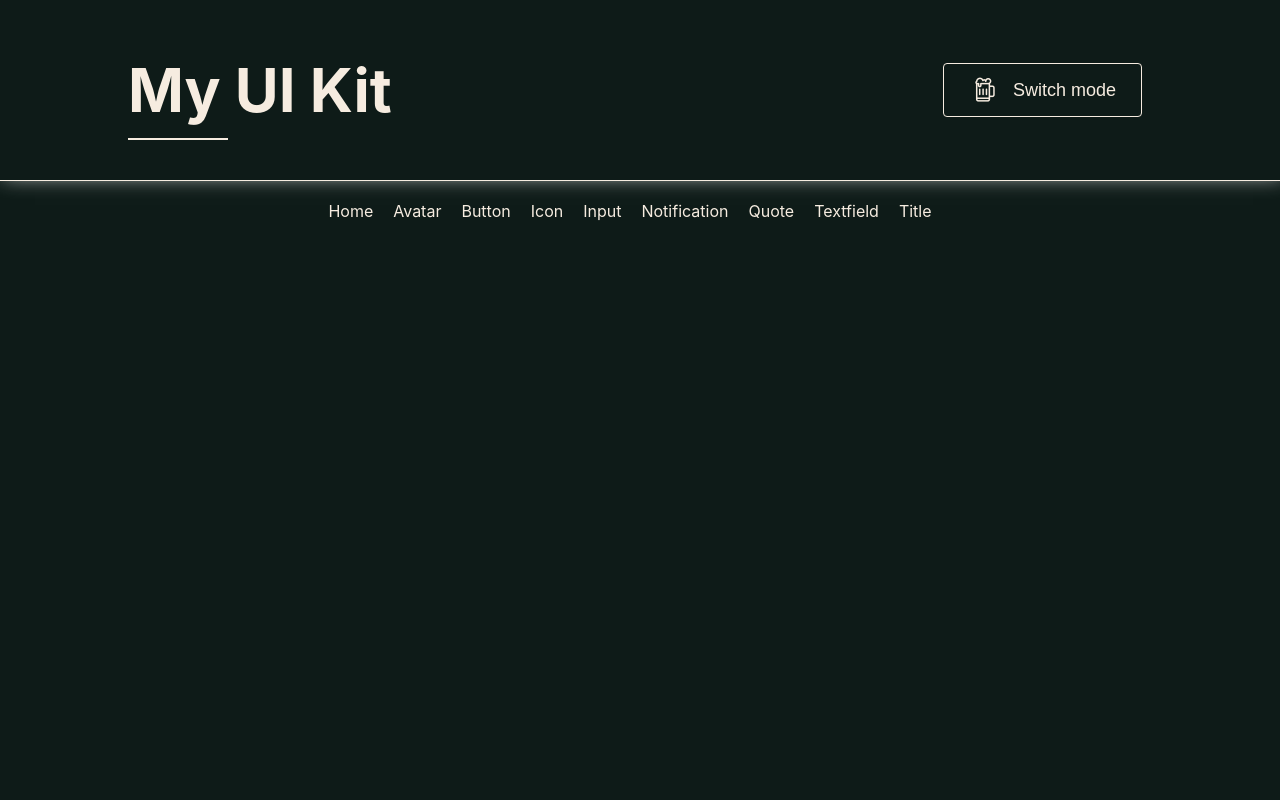
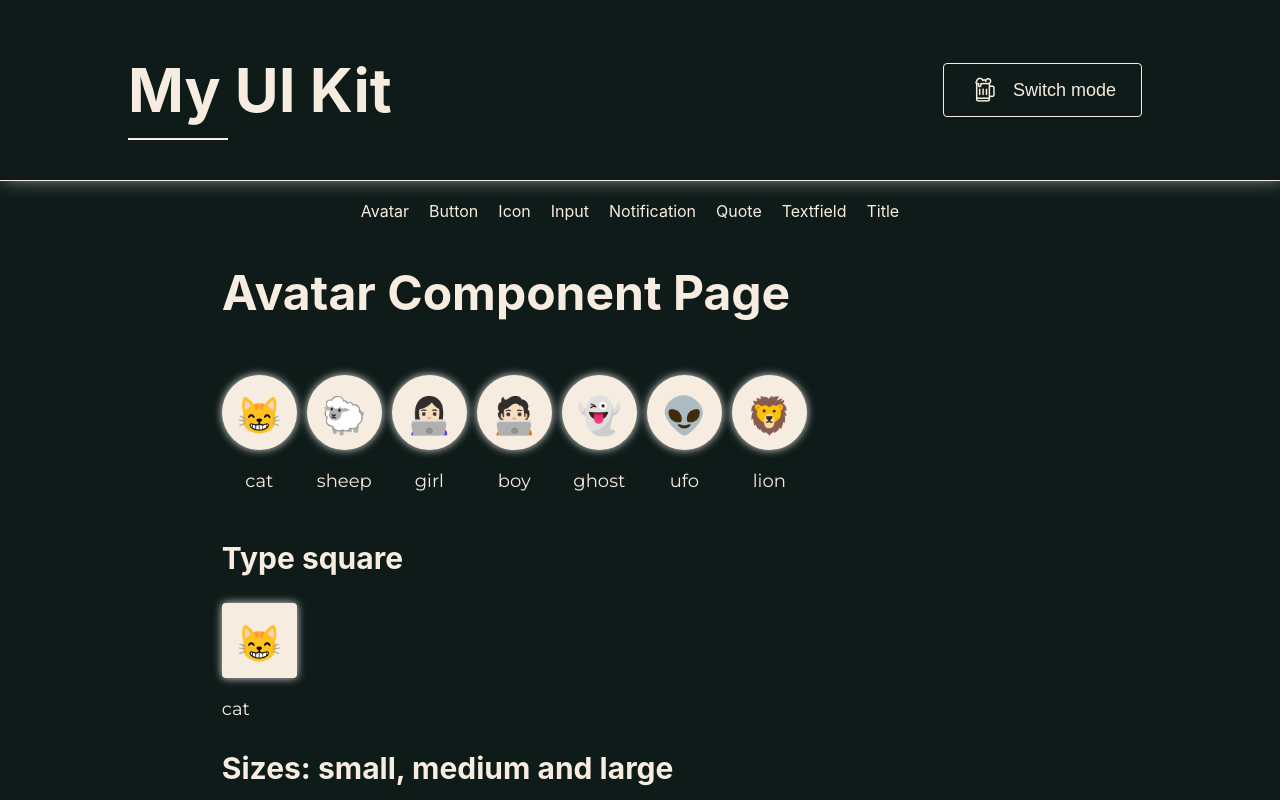
Before and after one commit to kristinaklyap/ui-kit, a React (Create React App) app: page / in a window 1280 px wide. Shown: the top 800 px of the page. Built offline with nearby package versions, Linux system fonts and the light colour scheme; the HTML template or start-up script is replaced by a standard one.

Commit message:
add github pages support

```diff
--- a/package.json
+++ b/package.json
@@ -2,10 +2,12 @@
   "name": "ui-kit",
   "version": "0.1.0",
   "private": true,
+  "homepage": "https://kristinaklyap.github.io/ui-kit",
   "dependencies": {
     "@testing-library/jest-dom": "^5.16.5",
     "@testing-library/react": "^13.4.0",
     "@testing-library/user-event": "^13.5.0",
+    "gh-pages": "^4.0.0",
     "react": "^18.2.0",
     "react-dom": "^18.2.0",
     "react-router-dom": "^6.4.3",
@@ -18,7 +20,9 @@
     "test": "react-scripts test",
     "eject": "react-scripts eject",
     "storybook": "start-storybook -p 6006 -s public",
-    "build-storybook": "build-storybook -s public"
+    "build-storybook": "build-storybook -s public",
+    "predeploy": "npm run build",
+    "deploy": "gh-pages -d build"
   },
   "eslintConfig": {
     "extends": [
--- a/src/App.js
+++ b/src/App.js
@@ -35,8 +35,8 @@ function App() {
       <Header changeThemeHandler={changeThemeHandler} />
       <main>
         <Routes>
-          <Route index path="/" element={<Homepage />} />
-          <Route path="/avatar" element={<AvatarPage />} />
+          <Route index path="/" element={<AvatarPage />} />
+          <Route index path="/avatar" element={<AvatarPage />} />
           <Route path="/button" element={<ButtonPage />} />
           <Route path="/input" element={<InputPage />} />
           <Route path="/notification" element={<NotificationPage />} />
--- a/src/layout/header/Header.js
+++ b/src/layout/header/Header.js
@@ -16,9 +16,9 @@ const Header = (props) => {
         />
       </header>
       <div className={"display-flex"}>
-        <Link className={"margin-right-2 margin-top-2"} to={"/"}>
-          Home
-        </Link>
+        {/*<Link className={"margin-right-2 margin-top-2"} to={"/"}>*/}
+        {/*  Home*/}
+        {/*</Link>*/}
         <Link className={"margin-right-2 margin-top-2"} to={"/avatar"}>
           Avatar
         </Link>
```
Also changed, not shown: 2 other files (tests, documents, lock files or other folders).
